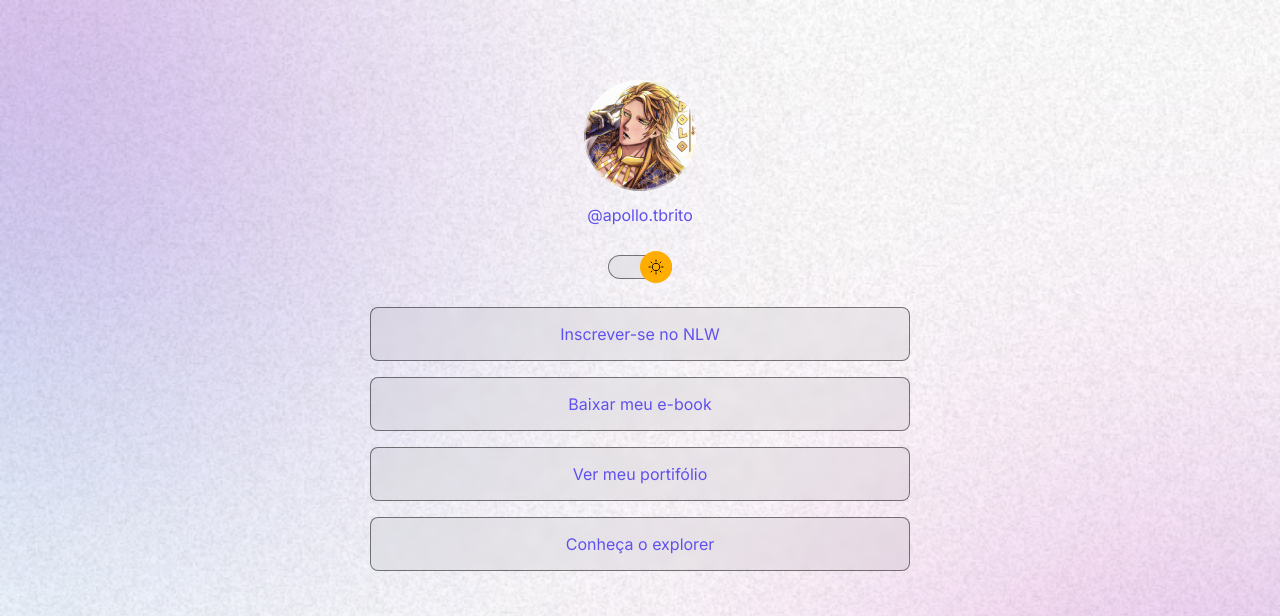
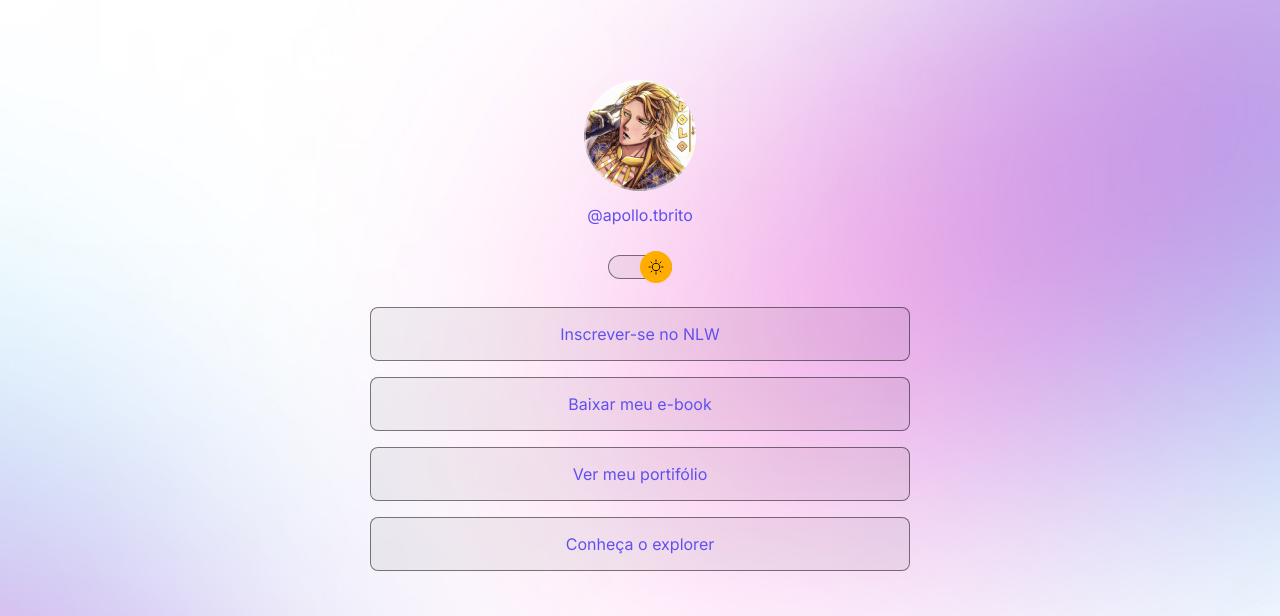
Before and after one commit to Trauten/Projeto_Apollo, a plain HTML site: page index.html in a window 1280 px wide. Shown: the top 616 px of the page. Drawn offline with nearby package versions, Linux system fonts and the light colour scheme.

Commit message:
change background based on media queries

```diff
--- a/style.css
+++ b/style.css
@@ -34,6 +34,7 @@ body {
 
   /*background: color image repeat position/size */
   background: var(--bg-url) no-repeat top center/cover;
+  height: 100vh;
 }
 
 body * {
@@ -169,3 +170,14 @@ footer {
   text-align: center;
   font-size: 14px;
 }
+
+/* media queries */
+@media (min-width: 700px) {
+  :root {
+    --bg-url: url(./assets/bg-dark-desktop.jpg);
+  }
+
+  .light {
+    --bg-url: url(./assets/bg-light-desktop.jpg);
+  }
+}
```
Also changed, not shown: assets/bg-dark-desktop.jpg (added), assets/bg-light-desktop.jpg (added).
